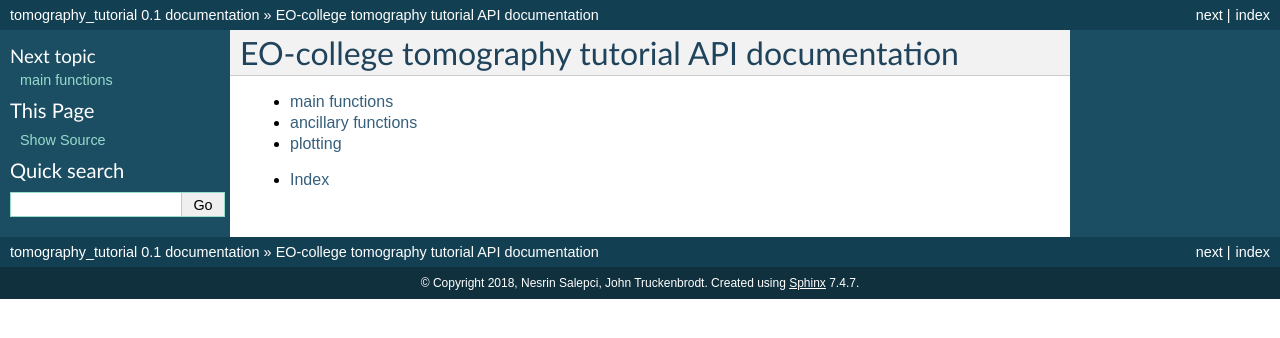
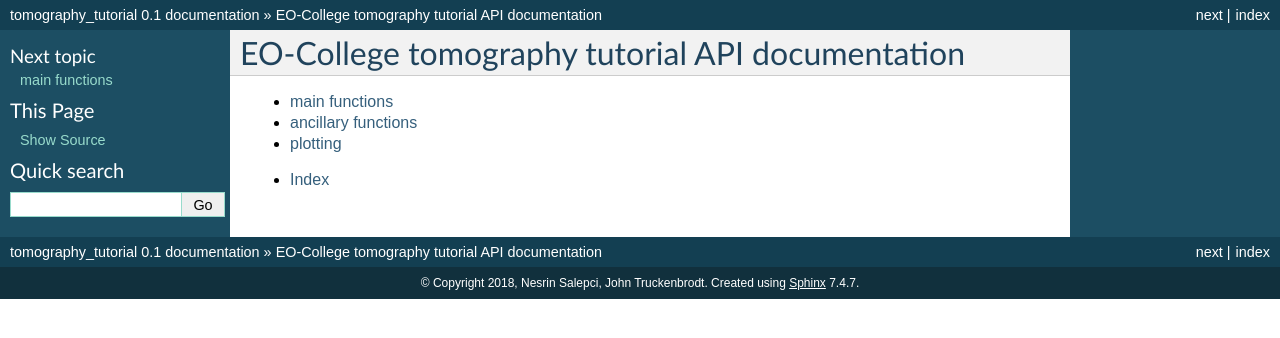
Before and after one commit to EO-College/tomography_tutorial, a Sphinx documentation site: the page built from docs/index.rst, in a window 1280 px wide. Shown: the top 338 px of the page. Built offline with Sphinx 7.4.7, drawn with Linux system fonts in a browser that asks for light colours; formulas are drawn with MathJax 3.

Commit message:
minor doc style edit

```diff
--- a/docs/index.rst
+++ b/docs/index.rst
@@ -3,7 +3,7 @@
    You can adapt this file completely to your liking, but it should at least
    contain the root `toctree` directive.
 
-EO-college tomography tutorial API documentation
+EO-College tomography tutorial API documentation
 ================================================
 
 .. toctree::
```
Also changed, not shown: README.md (+1 -1 lines).
